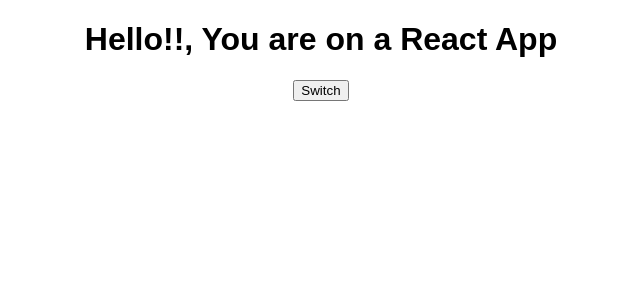
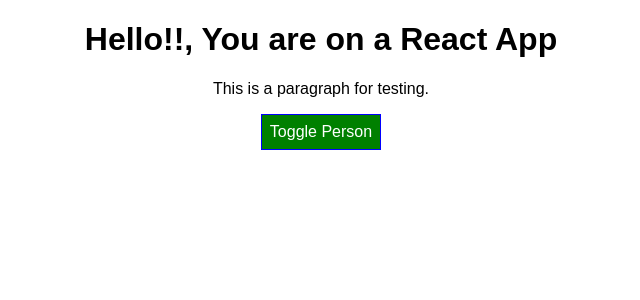
Before and after one commit to prateeksarangi/Rough_Code_Practice, a React (Create React App) app in the folder Learn_React/course-test-app/: page / in a window 1280 px wide. Shown: the top 300 px of the page, without its empty margins (319-959 px from the left). Built offline with nearby package versions, Linux system fonts and the light colour scheme.

Commit message:
CSS Styling added.

```diff
--- a/Learn_React/course-test-app/src/App.css
+++ b/Learn_React/course-test-app/src/App.css
@@ -1,5 +1,13 @@
 .App {
   text-align: center;
+}
+
+.red {
+  color: red;
+}
+
+.bold {
+  font-weight: bold;
 }
 
 .App-logo {
--- a/Learn_React/course-test-app/src/App.js
+++ b/Learn_React/course-test-app/src/App.js
@@ -54,6 +54,15 @@ class App extends Component {
 
     let persons = null;
 
+    const style = {
+      backgroundColor: 'green',
+      color: 'white',
+      font: 'inherit',
+      border: '1px solid blue',
+      padding: '8px',
+      cursor: 'pointer'
+    }
+
     if ( this.state.showPersons ) {
       persons = (
         <div>
@@ -69,14 +78,26 @@ class App extends Component {
             })
           }
         </div>
-      )
+      );
+      style.backgroundColor = 'red';
+    }
+
+    let classes = [ ];
+    if (this.state.person.length <= 1) {
+      classes.push('red');
+    }
+    if (this.state.person.length <= 0) {
+      classes.push('bold');
     }
 
     return (
       <div className="App">
         <h1>Hello!!, You are on a React App</h1>
+        <p className={classes.join(' ')}>This is a paragraph for testing.</p>
       {/* <button onClick={this.switchNameHandler.bind(this, 'Maximilium')}>Switch</button> */}
-      <button onClick={this.togglePersonsHandler}>Switch</button>
+      <button
+      style = {style}
+      onClick={this.togglePersonsHandler}>Toggle Person</button>
     { persons }
       </div>
     );
```
